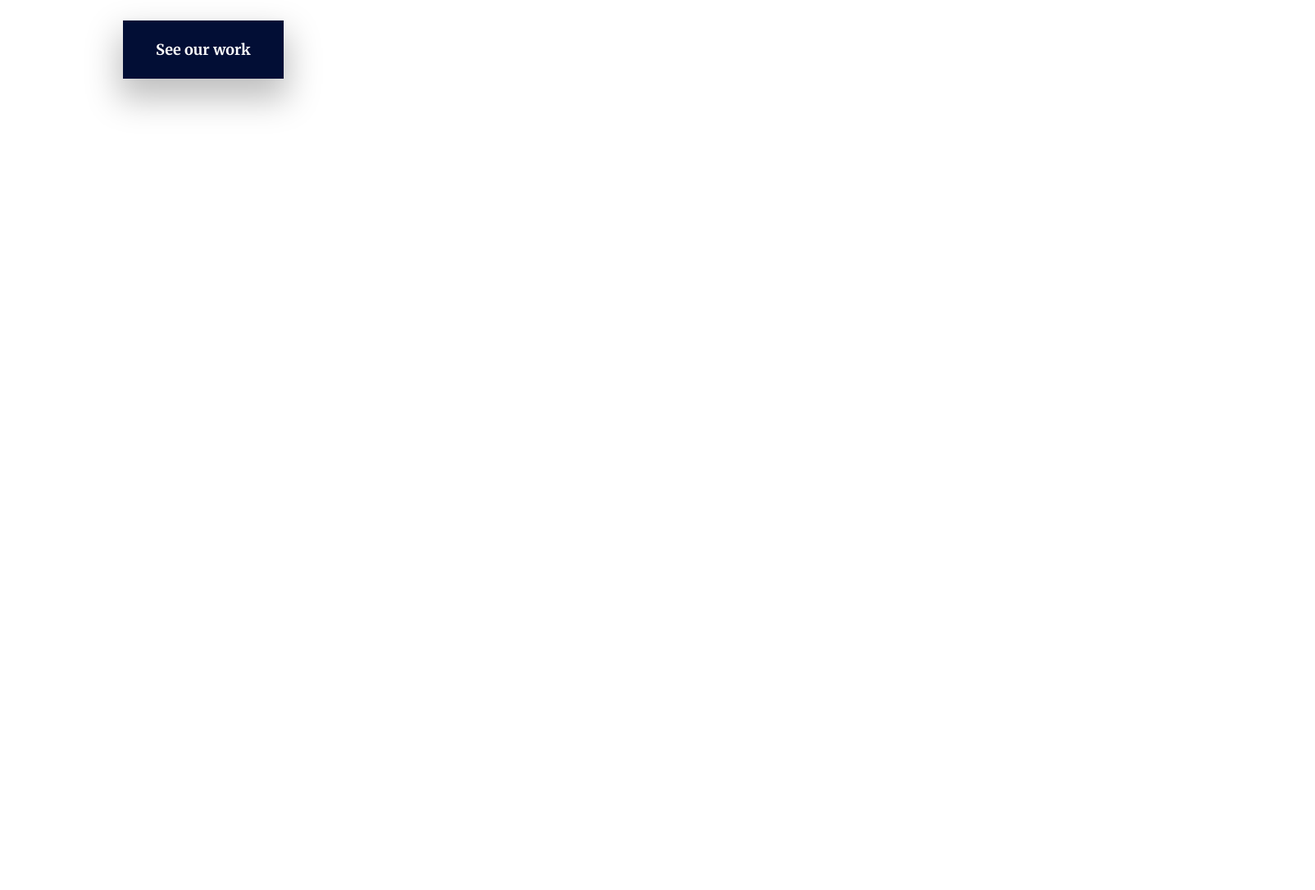
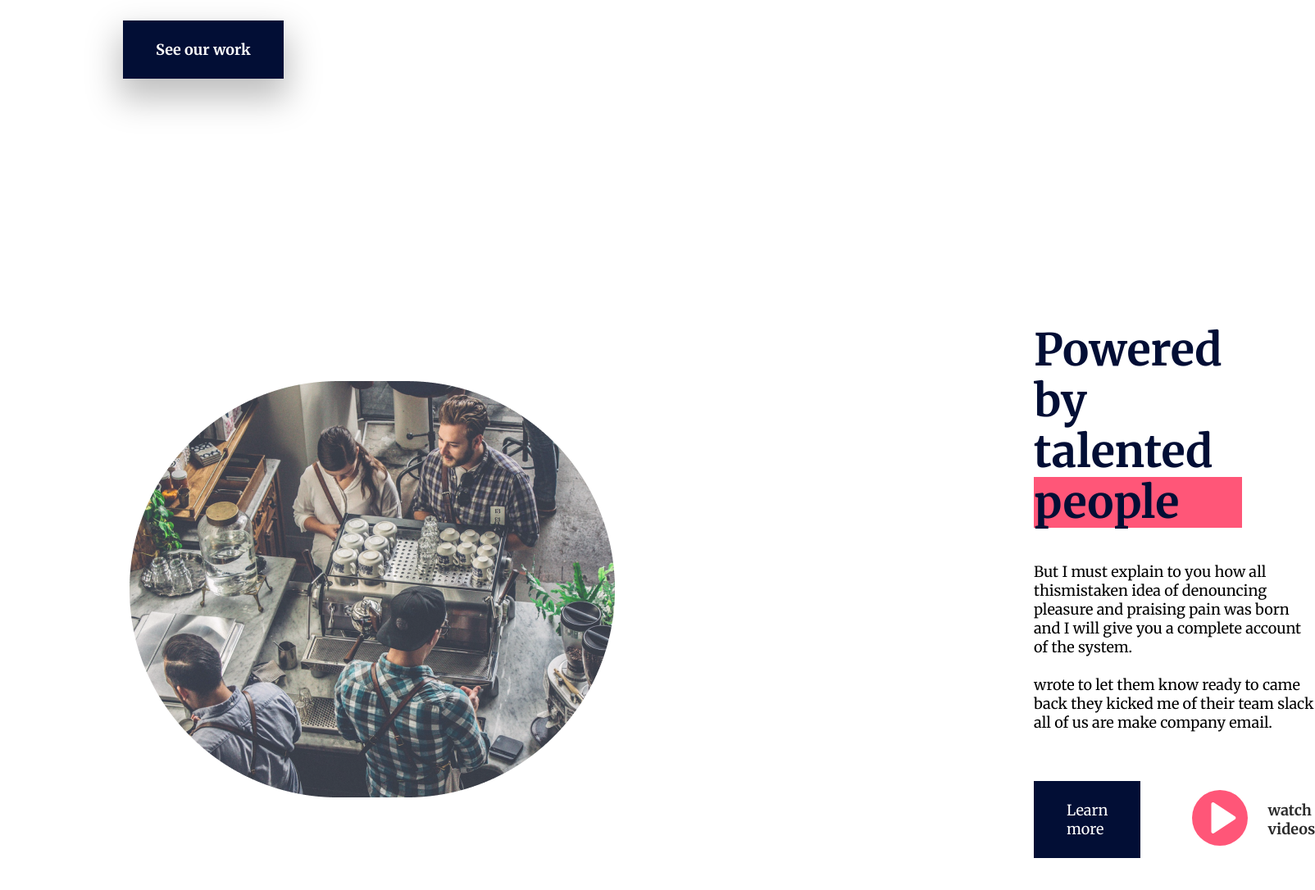
Before and after one commit to HakiEBIBI/Static-site, a plain HTML site: page index.html in a window 1280 px wide. Shown: the part 1019-2105 px from the top of the page at 82% size, 1604 px wide, since content can reach past the window. Before the commit the page ends 1315 px from the top, so only its background shows below. Drawn offline with Linux system fonts and the light colour scheme.

Commit message:
feat: add a powered by field
close #8

```diff
--- a/index.html
+++ b/index.html
@@ -36,6 +36,29 @@
         </div>
         <div class="logo-icetea"><img class="logo-icetea" src="images/ice-tea.png"></div>
     </div>
+    <div class="powered-by">
+        <div class="kitchen"><img class="kitchen" src="images/Illustration.png"></div>
+        <div class="content">
+            <div class="zone-text-poweredby">
+                <h2 class="powered-by-title">Powered by talented people</h2>
+                <div class="text-powered-by">
+                    <p>But I must explain to you how all thismistaken idea of denouncing pleasure
+                        and praising pain was born and I will give you a complete account of the system.</p></br>
+                    <p>wrote to let them know ready to came back they kicked me of their team slack all of us are make
+                        company email.</p>
+                </div>
+            </div>
+            <div class="all-btn-powered-by">
+                <div class="btn-powered-by"><a>Learn more</a></div>
+                <div class="all-watchvideos">
+                    <div class="button-play"><img class="button-play" src="images/Play-btn.svg"></div>
+                    <div class="watch-videos">watch videos</div>
+                </div>
+            </div>
+
+
+        </div>
+    </div>
 
 </body>
 
--- a/style.css
+++ b/style.css
@@ -4,6 +4,7 @@
     font-style: normal;
     box-sizing: border-box;
     margin: 0;
+
   }
 
   h1 {
@@ -102,3 +103,71 @@
     color: white;
     font-weight: 900;
   }
+
+  .powered-by {
+    padding: 100px 150px 100px 150px;
+    justify-content: space-between;
+    align-items: center;
+    display: flex;
+    gap: 511px;
+  }
+
+  .kitchen {
+    padding: 4px 0px 4px 4px;
+    gap: 4px;
+  }
+
+  .content {
+    gap: 60px;
+  }
+
+  .zone-text-poweredby {
+    gap: 42px;
+  }
+
+  .text-powered-by {
+    font-size: 18px;
+    line-height: 23px;
+  }
+
+  .all-btn-powered-by {
+    gap: 63px;
+    margin-top: 60px;
+    display: flex;
+    align-items: center;
+  }
+
+  .powered-by-title {
+    font-size: 54px;
+    line-height: 62px;
+    color: #020E35;
+    margin-bottom: 42px;
+    margin-right: 89px;
+    background: linear-gradient(to bottom, transparent 75%, #FF5678 50%);
+  }
+
+  .all-watchvideos {
+    display: flex;
+    align-items: center;
+    gap: 24px;
+  }
+
+  .btn-powered-by {
+    padding: 24px 40px;
+    gap: 63px;
+    background-color: #020E35;
+    color: white;
+    font-family: "Merriweather", serif;
+    font-weight: 700;
+    font-size: 18px;
+    line-height: 23px;
+    display: inline-block;
+  }
+
+  .watch-videos {
+    font-weight: 700;
+    font-size: 18px;
+    line-height: 23px;
+    color: #2B2B2B;
+
+  }
```
Also changed, not shown: images/Illustration.png (added), images/Play-btn.svg (added).
